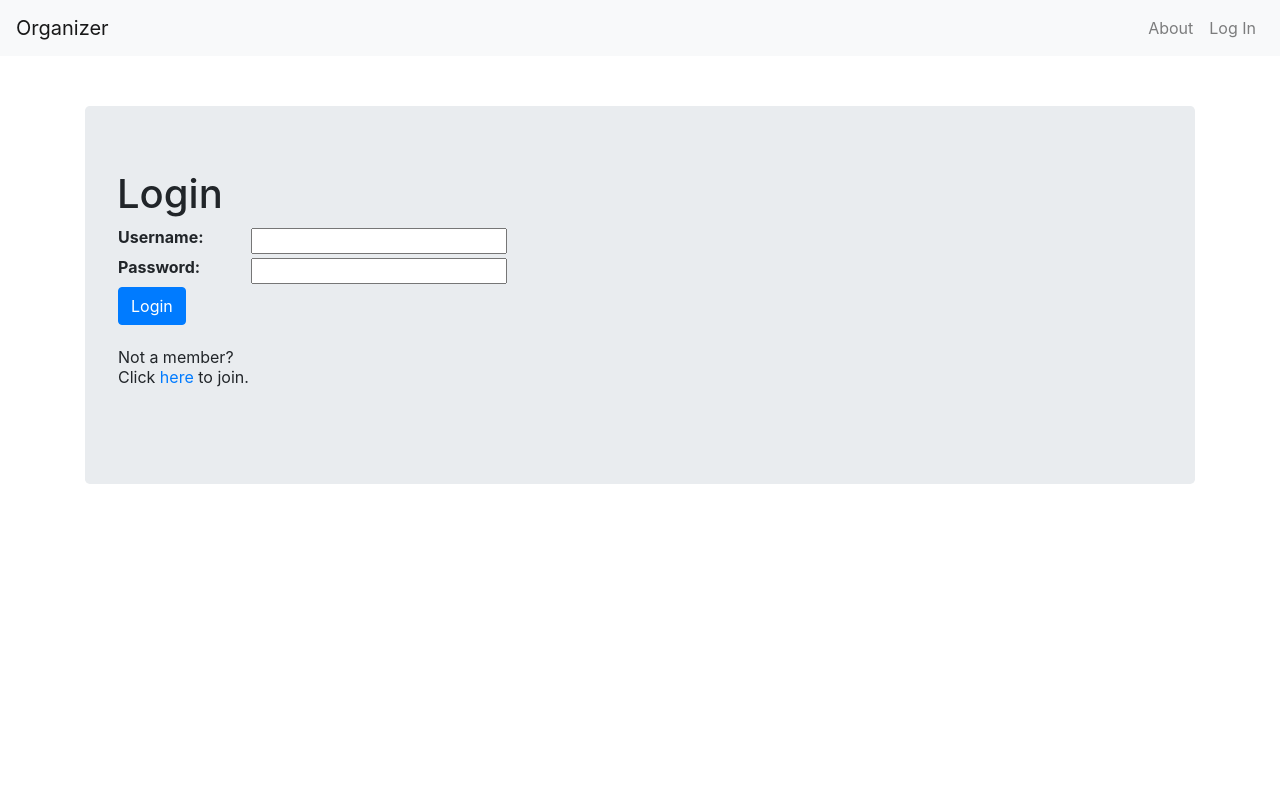
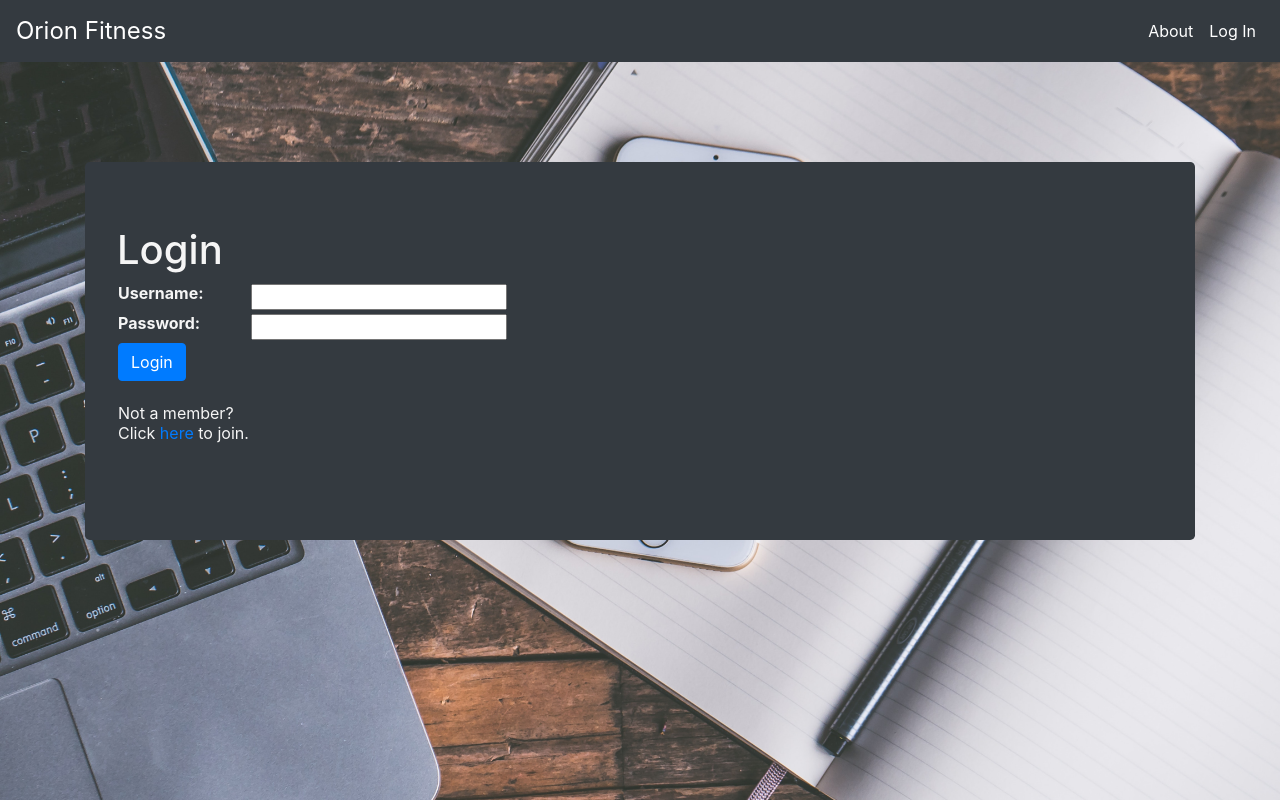
Before and after one commit to magarcia0/orion_fitness, a Django app: page /login/ in a window 1280 px wide. Run offline with Django 3.2, Linux system fonts and the light colour scheme; some libraries are stand-ins or nearby versions.

Commit message:
add bg image

```diff
--- a/final/nutrition/forms.py
+++ b/final/nutrition/forms.py
@@ -2,16 +2,21 @@ from django import forms
 from nutrition.models import NutritionEntry
 
 TASKS_CHOICES= [
-    ('Home', 'Home'),
-    ('School', 'School'),
-    ('Work', 'Work'),
-    ('Self Imporvement', 'Self Improvement'),
+    ('-------', '-------'),
+    ('Breakfast', 'Breakfast'),
+    ('Lunch', 'Lunch'),
+    ('Dinner', 'Dinner'),
+    ('Snack', 'Snack'),
     ('Other', 'Other'),
 ]
 
 class NutritionEntryForm(forms.ModelForm):
 	description = forms.CharField(widget=forms.TextInput(attrs={'size': '80'}))
 	category  = forms.CharField(widget=forms.Select(choices=TASKS_CHOICES))
+	calories = forms.IntegerField()
+	protein = forms.IntegerField()
+	fats = forms.IntegerField()
+	carbs = forms.IntegerField()
 	class Meta():
 		model = NutritionEntry
-		fields = ('description', 'category')
+		fields = ('description', 'category', 'calories', 'protein', 'fats', 'carbs')
--- a/final/nutrition/views.py
+++ b/final/nutrition/views.py
@@ -46,8 +46,12 @@ def add(request):
 			if (add_form.is_valid()):
 				description = add_form.cleaned_data["description"]
 				category = add_form.cleaned_data["category"]
+				calories = add_form.cleaned_data["calories"]
+				protein = add_form.cleaned_data["protein"]
+				fats = add_form.cleaned_data["fats"]
+				carbs = add_form.cleaned_data["carbs"]
 				user = User.objects.get(id=request.user.id)
-				NutritionEntry(user = user, description=description, category=category).save()
+				NutritionEntry(user = user, description=description, category=category, calories=calories, protein=protein, fats=fats, carbs=carbs).save()
 				return redirect("/nutrition/")
 			else:
 				context = {
--- a/final/templates/core/login.html
+++ b/final/templates/core/login.html
@@ -2,12 +2,18 @@
     <head>
     {% include "bootstrap.html" %}
     {% include "navbar.html" %}
+    <style>
+        body {
+           background-image: url("/static/bg.jpg");
+           background-size: cover;
+        }
+     </style
     </head>
 <div class="container">
-    <div class = "jumbotron" style="margin-top: 50px;">
-        <h1>Login</h1>
+    <div class = "jumbotron bg-dark" style="margin-top: 100px;">
+        <h1 style="color: whitesmoke;">Login</h1>
         <form action="/login/" method="POST">{% csrf_token %}
-            <table>
+            <table style="color: whitesmoke;">
                 {{ login_form.as_table }}
                 <tr>
                     <td>
@@ -17,8 +23,8 @@
                 <tr>
                     <td>
                 </br>
-                <p style="margin-bottom: 0px;">Not a member?</p>
-                      <p> Click <a href="/join">here</a> to join.</p>
+                <p style="margin-bottom: 0px; color: whitesmoke;">Not a member?</p>
+                      <p style="color: whitesmoke;"> Click <a href="/join">here</a> to join.</p>
                     </td>
                 </tr>
             </table>
--- a/final/templates/navbar.html
+++ b/final/templates/navbar.html
@@ -1,28 +1,28 @@
-<nav class="navbar navbar-expand-lg navbar-light bg-light">
-  <a class="navbar-brand" href="/" >Organizer</a>
+<nav class="navbar navbar-expand-lg navbar-dark bg-dark" >
+  <a class="navbar-brand" href="/" style="font-size: x-large;" >Orion Fitness</a>
   <div style="margin-left: auto;">
-    <ul class="navbar-nav ">
+    <ul class="navbar-nav">
       {% if user.is_authenticated %}
       <li class="nav-item">
-        <a class="nav-link" href="/">Dashboard</a>
+        <a class="nav-link" href="/" style="color: white;">Dashboard</a>
       </li>
       <li class="nav-item">
-        <a class="nav-link" href="/nutrition">Nutrition</a>
+        <a class="nav-link" href="/nutrition" style="color: white;">Nutrition</a>
       </li>
       <li class="nav-item">
-        <a class="nav-link" href="/workout">Workout</a>
+        <a class="nav-link" href="/workout" style="color: white;">Workout</a>
       </li>
       {% endif %}
       <li class="nav-item">
-        <a class="nav-link" href="/about">About</a>
+        <a class="nav-link" href="/about" style="color: white;">About</a>
       </li>
       {% if user.is_authenticated %}
         <li class="nav-item">
-         <a class="nav-link" href="/logout">Log Out</a>
+         <a class="nav-link" href="/logout" style="color: white;">Log Out</a>
         </li>
       {% else %}
         <li class="nav-item">
-          <a class="nav-link" href="/login">Log In</a>
+          <a class="nav-link" href="/login" style="color: white;">Log In</a>
         </li>
       {% endif %}
     </ul>
```
Also changed, not shown: final/nutrition/models.py (+10 -5 lines), final/templates/core/about.html (+6 -4 lines), final/templates/core/home.html (+13 -6 lines), final/templates/nutrition/nutrition.html (+15 -7 lines), final/templates/workout/workout.html (+6 -6 lines), final/core/migrations/0001_initial.py, final/db.sqlite3, final/nutrition/migrations/0001_initial.py, final/static/bg.jpg (added), final/workout/migrations/0001_initial.py.
